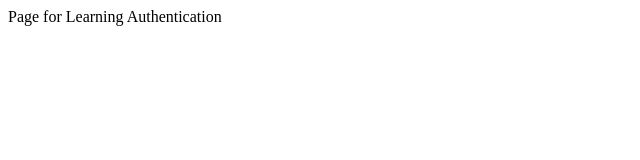
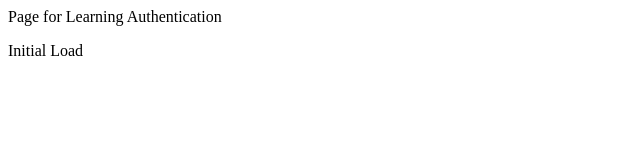
Before and after one commit to christylernz/learning-auth, a plain HTML site: page index.html in a window 1280 px wide. Shown: the full height of the page, 0-640 px from the left. Drawn offline with Linux system fonts and the light colour scheme.

Commit message:
Added message area for response

```diff
--- a/index.html
+++ b/index.html
@@ -21,14 +21,18 @@
             data-size="large"
             data-logo_alignment="left">
         </div>
+        <div>
+            <p id="message-area">Initial Load</p>
+        </div>
         <script src="https://accounts.google.com/gsi/client" async defer></script>
         <script>
             function handleCredentialResponse(response) {
-            // decodeJwtResponse() is a custom function defined by you
-            // to decode the credential response.
-            const responsePayload = jwtDecode(response.credential);
+                // decodeJwtResponse() is a custom function defined by you
+                // to decode the credential response.
+                const responsePayload = jwtDecode(response.credential);
 
-            console.log("Test: " + responsePayload);
+                console.log("Test: " + responsePayload);
+                document.getElementById("message-area").textContent = "User Signed In"
             }
 
             function jwtDecode(t) {
```
